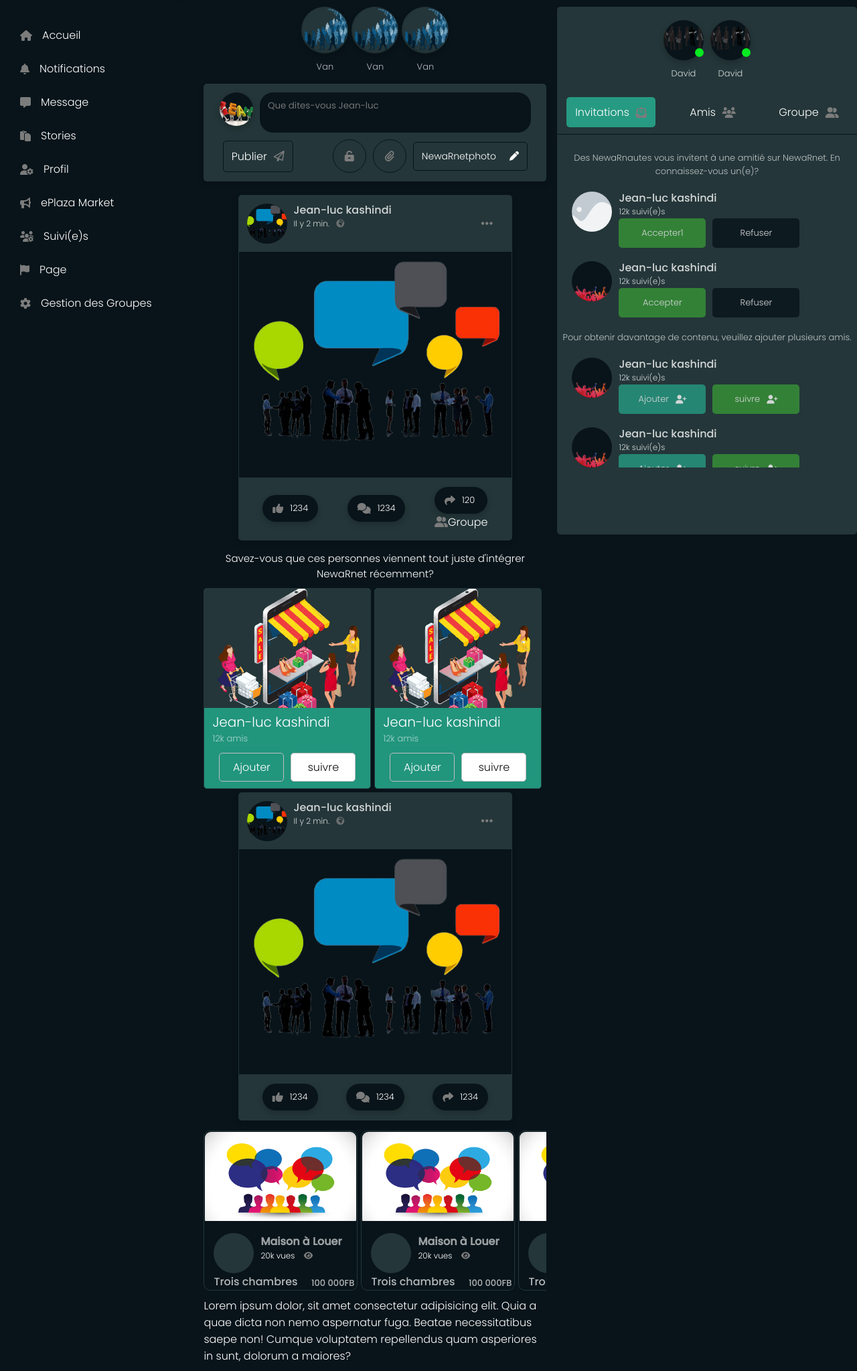
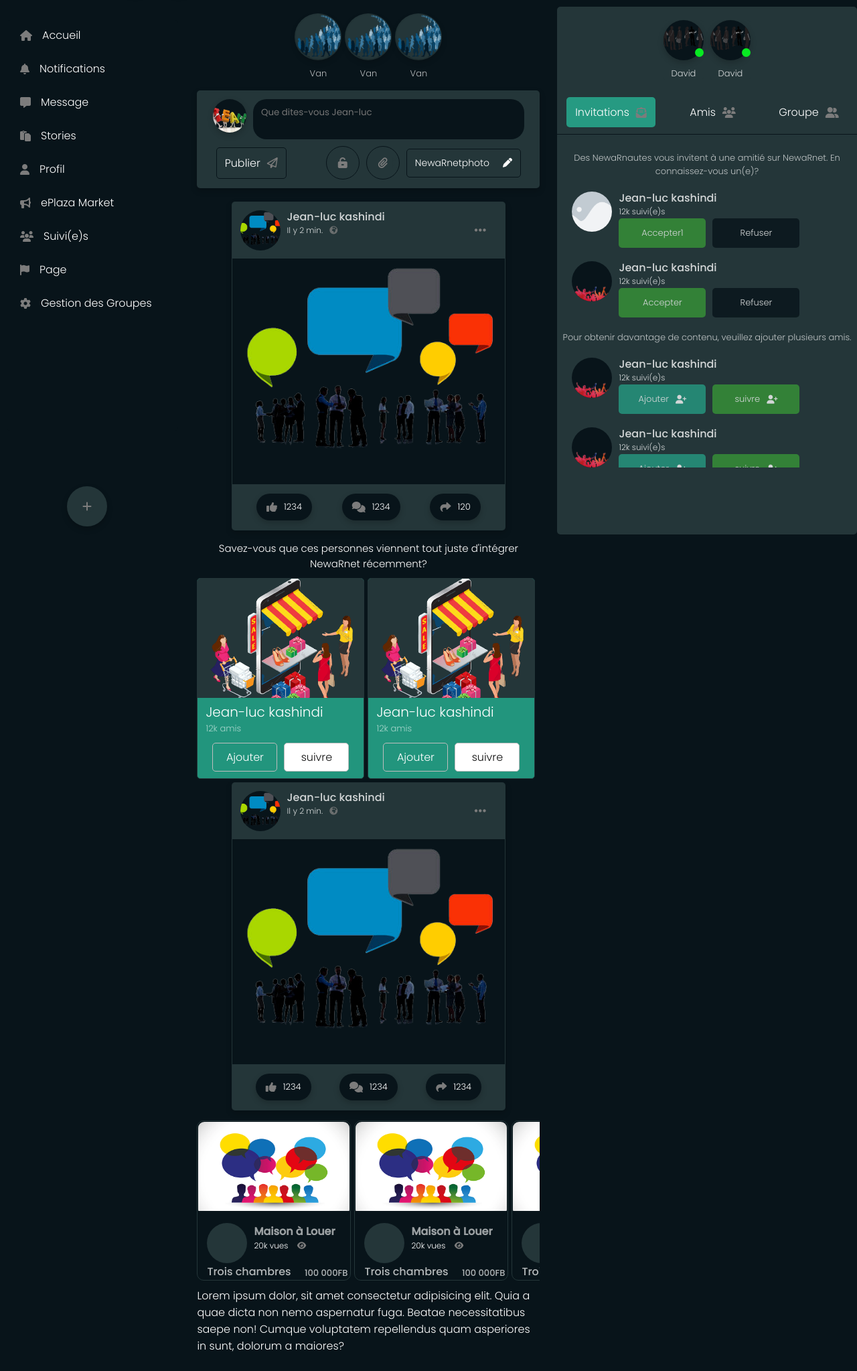
Before and after one commit to newarnetd/online_Version, a PHP site: page /Principale/accueil.html in a window 1280 px wide. Shown: the part 70-2117 px from the top of the page at 67% size. After the commit the page ends 2088 px from the top, so only its background shows below. Run offline with PHP 8.4, Linux system fonts and the light colour scheme.

Commit message:
exercice

```diff
--- a/Javascripts/PhotoTools.js
+++ b/Javascripts/PhotoTools.js
@@ -44,8 +44,3 @@
 {
     DroitemereOption.style.transform="TranslateX(-100%)";
 }
-
-
-function changerImage() {
-
-  }
--- a/Javascripts/refusActions.js
+++ b/Javascripts/refusActions.js
@@ -3,3 +3,9 @@
         event.preventDefault();
     }
 });
+const forms = document.querySelectorAll('form');
+forms.forEach(form => {
+    form.addEventListener('submit', (event) => {
+        event.preventDefault();
+    });
+});
--- a/Principale/accueil.html
+++ b/Principale/accueil.html
@@ -31,8 +31,9 @@
       <!-- Debut_main -->
       <main>
         <!-- cote_gauche_des_icons -->
-        <div class="leftmain">
-          <div class="sesionOption">
+        <div class="leftmain swiper mySwiper">
+          <div class="swiper-wrapper leftOption">
+              <div class="swiper-slide sesionOption">
                 <div class="iconcontainerOption" onclick="HommePrinciplae()">
                   <i class="fa-solid fa-home"></i>Accueil
                 </div>
@@ -42,23 +43,146 @@
                 <div class="iconcontainerOption" onclick="MessageSide()">
                   <i class="fa-solid fa-message"></i>Message
                 </div>
-            <div class="iconcontainerOption">
+                <a href="#" class="iconcontainerOption">
                   <i class="fa-solid fa-paste"></i>Stories
+                </a>
+                <a href="#" class="iconcontainerOption">
+                  <i class="fa-solid fa-user"></i>Profil
+                </a>
+                <a href="#" class="iconcontainerOption">
+                  <i class="fa-solid fa-bullhorn"></i>ePlaza Market
+                </a>
+                <div class="iconcontainerOption" onclick="Suivies()">
+                  <i class="fa-solid fa-users"></i>Suivi(e)s
                 </div>
-            <div class="iconcontainerOption">
-              <i class="fa-solid fa-user-gear"></i>Profil
-            </div>
-            <div class="iconcontainerOption">
-              <i class="fa-solid fa-bullhorn"></i>ePlaza Market
-            </div>
-            <div class="iconcontainerOption" onclick="Suivies()">
-              <i class="fa-solid fa-users-gear"></i>Suivi(e)s
-            </div>
-            <div class="iconcontainerOption">
+                <div class="iconcontainerOption"onclick="FunctionMoreOption()">
                   <i class="fa-solid fa-flag"></i> Page
                 </div>
-            <div class="iconcontainerOption">
+                <div class="iconcontainerOption"onclick="FunctionMoreOption()">
                   <i class="fa-solid fa-gear"></i>Gestion des Groupes
+                </div>
+              </div>
+              <div class="swiper-slide sliderLeft">
+                <div class="conversationHomePage">
+                  <button class="BoutonsRetoure" onclick="TurnBack()"><i class="fa-solid fa-arrow-left"></i> Retournez au Principal</button>
+                  <div class="SearchMessage"><input type="search" name="" id="" placeholder="Trouver un(e) ami(e)"></div>
+
+                  <div class="carterPrinciplale">
+
+                    <div class="conteneuramis">
+                      <div class="photoamis">
+                        <img src="../images/jobIcon.jpg"width="100%"height="100%"/>
+                      </div>
+                      <div class="nomamis">
+                        <h3>arsene cirhuza</h3>
+                        <p><small>En ligne </small></p>
+                      </div>
+                    </div>
+                    <div class="conteneuramis">
+                      <div class="photoamis">
+                        <img src="../images/jobIcon.jpg"width="100%"height="100%"/>
+                      </div>
+                      <div class="nomamis">
+                        <h3>arsene cirhuza</h3>
+                        <p><small>En ligne </small></p>
+                      </div>
+                    </div>
+
+                  </div>
+
+                </div>
+              </div>
+              <div class="swiper-slide">
+                <button class="BoutonsRetoure" onclick="TurnBack()"><i class="fa-solid fa-arrow-left"></i> Retournez au Principal</button>
+                <form action="" method="post" class="PostArticleForm">
+                  <input type="file" name="" id="storyPost" accept="image/*" hidden>
+                  <label for="storyPost" class="carterPostStory"><i class="fa-solid fa-plus"></i></label>
+                  <select class="btn" name="temps">
+                    <option value="">Temps pour ce Story</option>
+                    <option value="30">30 Minutes d'apparition</option>
+                    <option value="1">1 heures d'apparition</option>
+                    <option value="6">6 heures d'apparition</option>
+                    <option value="12">12 heures d'apparition</option>
+                    <option value="24">12 heures d'apparition</option>
+                  </select>
+                </form>
+                <div class="BoutonsRetoure add">Ajouter sur Story</div>
+              </div>
+              <div class="swiper-slide">
+                <button class="BoutonsRetoure" onclick="TurnBack()"><i class="fa-solid fa-arrow-left"></i> Retournez au Principal</button>
+                <form action="" method="post" class="PostArticleForm">
+                  <input type="file" name="" id="storyPost" accept="image/*" hidden >
+                  <label for="storyPost" class="carterPostStory"><i class="fa-solid fa-plus"></i></label>
+              </form>
+                <div class="BoutonsRetoure add">Modifier mon Profile</div>
+                <p class="Text_Norme">Cette photo offre aux NewaRnautes une première impression visuelle de votre personnalité sur votre profil.</p>
+              </div>
+              <div class="swiper-slide">
+                <button class="BoutonsRetoure" onclick="TurnBack()"><i class="fa-solid fa-arrow-left"></i> Retournez au Principal</button>
+                <form action="" method="post" class="PostArticleForm">
+                  <input type="file" name="" id="storyPost" accept="image/*" hidden>
+                  <label for="storyPost" class="carterPostStory"><i class="fa-solid fa-plus"></i></label>
+                </form>
+                <div class="BoutonsRetoure add">Modifier Ma couverture</div>
+                <p class="Text_Norme">cette photo donne aux visiteurs une première impression visuelle de votre personnalité sur ton Profile</p>
+              </div>
+              <div class="swiper-slide">
+                <button class="BoutonsRetoure" onclick="TurnBack()"><i class="fa-solid fa-arrow-left"></i> Retournez au Principal</button>
+                Createpage
+              </div>
+              <div class="swiper-slide">
+                <button class="BoutonsRetoure" onclick="TurnBack()"><i class="fa-solid fa-arrow-left"></i> Retournez au Principal</button>
+                <form action="" method="post" class="PostArticleForm">
+                  <div class="swiper mySwiper">
+                    <div class="swiper-wrapper CreationGroupe">
+                      <div class="swiper-slide">
+                        <div class="SuivantGroupe"onclick="SuivantGroupeCreation()">Continuer la création</div>
+                        <div class="SearchMessage"><input type="search" name="" id="" placeholder="Qui ajouter dans ce Groupe ?"></div>
+                        <div class="conteneuramis">
+                                  <div class="photoamis">
+                                    <img src="../images/jobIcon.jpg"width="100%"height="100%"/>
+                                  </div>
+                                  <div class="nomamis">
+                                    <h3>arsene cirhuza</h3>
+                                    <p><small>86 Membres </small></p>
+                                  </div>
+                                  <div class="iconeamis"><input type="checkbox" name="" id=""></div>
+                          </div>
+                        <div class="conteneuramis">
+                                  <div class="photoamis">
+                                    <img src="../images/jobIcon.jpg"width="100%"height="100%"/>
+                                  </div>
+                                  <div class="nomamis">
+                                    <h3>arsene cirhuza</h3>
+                                    <p><small>86 Membres </small></p>
+                                  </div>
+                                  <div class="iconeamis"><input type="checkbox" name="" id=""></div>
+                          </div>
+                      </div>
+                      <div class="swiper-slide">
+                        <input type="file" name="" id="storyPost" accept="image/*" hidden>
+                        <label for="storyPost" class="carterPostStory"><i class="fa-solid fa-image"></i></label>
+                      </form>
+                      <div class="BoutonsRetoure add">Créer ce groupe</div>
+                      <p class="Text_Norme">Vous assumerez le rôle d'admin direct dans ce groupe, en accord avec les normes  de NewaRnet.</p>
+                      </div>
+                      </div>
+                    </div>
+                </form>
+              </div>
+            </div>
+          </div>
+          <div class="menuTopLeftBouton"onclick="FunctionMoreOption()">
+            <i class="fa-solid fa-plus"></i>
+            <div class="menuToogleMore">
+              <div class="menuOptionBottom">
+                <div class="optionMenuHome" onclick="NewConversation()"><i class="fa-solid fa-message"></i>Nouvelle Conversation</div>
+                <div class="optionMenuHome"onclick="PostStory()"> <i class="fa-solid fa-circle-half-stroke"></i> Ajouter une Story</div>
+                <div class="optionMenuHome"onclick="ProfilEdite()"><i class="fa-solid fa-user-gear"></i>Modifier Ton Profile</div>
+                <div class="optionMenuHome"onclick="CouvertureEdite()"><i class="fa-solid fa-user-gear"></i>Modifier Ta Couverture</div>
+                <div class="optionMenuHome"onclick="CreatePage()"><i class="fa-solid fa-flag"></i>Creer Une page</div>
+                <div class="optionMenuHome"onclick="CreatGroupe()"><i class="fa-solid fa-user-group"></i>Creer Un Groupe</div>
+              </div>
             </div>
           </div>
         </div>
@@ -160,15 +284,12 @@
               <div class="emotionIcons">
                 <i class="fa-solid fa-comments"></i><span class="number">1234</span>
               </div>
-             <div class="SharePostMere">
-              <div class="emotionIcons" onclick="sharePOst()">
+              <div class="emotionIcons share" onclick="sharePOst(event)">
                 <i class="fa-solid fa-share"></i>
                 <span class="number">120</span>
-              </div>
-              <div class="sharePost ">
-                <div class="partagePost">
-                  <i class="fa-solid fa-user-group"></i>Groupe
-                </div>
+                <div class="menuOptionPartager">
+                  <div class="optionMenuHome"><i class="fa-solid fa-share"></i>Groupe</div>
+                  <div class="optionMenuHome"> <i class="fa-solid fa-flag"></i>Page</div>
                 </div>
               </div>
             </div>
--- a/Styles/styleCommun.css
+++ b/Styles/styleCommun.css
@@ -12,10 +12,7 @@
     --boxshadow_section_blanche: 0px 4px 10px rgba(0, 0, 0,.2);
     --color-titre_newarnet: rgba(39, 171, 142, 0.861);
     --color-blue:rgba(115, 130, 148, 0.935);
-    --color-jaune:rgba(255, 166, 0, 0.863);
-    --color-jaune:rgb(255, 210, 121);
-    /* color:#0c1317;
-    color:#0a1014; */
+    --color-jaune-text:rgb(255, 210, 121);
     --color-greenNoire: rgb(41, 41, 41);
     --color-green:var(--color-primary);
     --color-bordure-noire:rgba(0, 0, 0, 0.042);
@@ -30,7 +27,7 @@
     --color-border-radius-arond:30px;
     --mesure-center:0 auto;
     --transform-animation:  transform 0.2s,width 0.2s,height 0.2s;
-    --transition-duration: 1s,0.5s ,0.5s;
+    --transition-delay: 1s,0.5s ,0.5s;
     --z-index-1:1000;
     --z-index-2:100;
     --z-index-3:10;
@@ -154,3 +151,13 @@
     cursor: pointer;
     object-fit: cover;
   }
+  .Text_Norme{
+    width: 100%;
+    display: flex;
+    align-items: center;
+    justify-content: center;
+    color: var(--color-jaune-text);
+    text-align: center;
+    font-size: 12px;
+    margin-top: 10px;
+  }
--- a/Styles/style_accueil.css
+++ b/Styles/style_accueil.css
@@ -119,6 +119,9 @@
   justify-content: flex-start;
   margin-bottom: 5px;
 }
+.swiper-slide.sliderLeft{
+  width: 100%;
+}
 .sesionOption {
   display: flex;
   flex-direction: column;
@@ -234,6 +237,12 @@
   position: fixed;
   top: 100px;
 }
+.swiper-slide.sliderLeft{
+  width: 100%;
+}
+.swiper-wrapper.leftOption{
+  width: 100%;
+}
 .iconcontainerOption i {
   color: var(--color-icons_Theme_noire);
 }
@@ -319,6 +328,30 @@
   position: relative;
 }
 
+.fa-solid.fa-paperclip{
+  z-index: var(--z-index-2);
+}
+
+.iconDiv.menuMedia.active ~ .MunuInputs .menuInterface .iconMenuFile{
+  background: var(--color-blanche-2) !important;
+  box-shadow: var(--boxshadow_section_blanche) !important;
+  width: 50px;
+  height: 50px;
+  border-radius: 50%;
+  display: flex;
+  align-items: center;
+  justify-content: center;
+}
+.menuInterface .iconMenuFile{
+  background: var(--color-blanche-1);
+  box-shadow: none;
+}
+.menuInterface i{
+  color: var(--color-blanche-1) !important;
+}
+.iconDiv.menuMedia.active ~ .MunuInputs .menuInterface i{
+  color: var(--color-text);
+}
 .iconDiv.menuMedia.active ~ .MunuInputs{
   background: var(--color-blanche-1);
   width: 250px;
@@ -327,7 +360,102 @@
   border-radius: 5px;
   overflow: hidden;
   height: 80px;
+  transition-delay: .1s,0.5s ,0.5s;
 
+}
+.emotionIcons{
+  cursor: pointer;
+}
+.MunuInputs{
+  width: 20px;
+  height: 20px;
+  border-radius: 5%;
+  overflow: hidden;
+  position: absolute;
+  background:var(--color-blanche-1);
+  right:42%;
+  padding: 0;
+  overflow: hidden;
+  z-index: 600;
+  transition: transform .5s,width 0.5s,height 1s;
+  transition-delay: .5s,0.5s ,0.5s;
+}
+.conversationHomePage{
+ width: 100%;
+ height: 100%;
+}
+.BoutonsRetoure i{
+  padding-right: 15px;
+}
+.swiper-wrapper.leftOption .swiper-slide{
+  width: 100%;
+  border-radius: 5px;
+  background: var(--color-blanche-1);
+  width: 100%;
+  max-height: 70%;
+  height: 100%;
+  overflow-y: auto;
+}
+.BoutonsRetoure.add{
+  background: var(--color-blanche-2);
+  color: var(--color-text);
+  cursor: pointer;
+}
+.carterPostStory{
+  height: 250px;
+  height: 250px;
+  background: var(--color-blanche-2);
+  display: flex;
+  align-items: center;
+  justify-content: center;
+  border-radius: 5px;
+}
+.PostArticleForm{
+  width: 90%;
+  margin: 0px auto;
+}
+.swiper-wrapper.leftOption .swiper-slide.sesionOption{
+  background: var(--color-blanche-2);
+}
+.SearchMessage{
+  width: 98%;
+  margin: 5px auto;
+  background: var(--color-blanche-2);
+  padding: 10px 12px;
+  border-radius: 20px;
+  display: flex;
+  align-items: center;
+  justify-content: flex-start;
+}
+.SearchMessage input{
+  width: 100%;
+  height:100%
+}
+.BoutonsRetoure i{
+  color: #FFF;
+}
+.BoutonsRetoure{
+  width:98%;
+  padding: var(--padding_boutons);
+  cursor: pointer;
+  display: flex;
+  align-items: center;
+  justify-content: center;
+  background: var(--color-primary);
+  border-radius: 5px;
+  color: #FFF;
+  margin: 5px auto;
+
+}
+.carterPrinciplale{
+ width: 100%;
+ height: 100%;
+}
+.swiper-slide .conteneuramis .photoamis{
+  width: 40px;
+  height: 40px;
+  border-radius: var(--border-radius_cercle);
+  background: var(--color-blanche-2);
 }
 .menuInterface{
   display: flex;
@@ -337,6 +465,75 @@
   height: 100%;
   padding: 0 15px;
 }
+.menuTopLeftBouton i{
+  z-index: var(--z-index-1);
+}
+.menuTopLeftBouton{
+  display: flex;
+  align-items: center;
+  justify-content: center;
+ width: 60px;
+ height: 60px;
+  background: var(--color-blanche-1);
+  position: fixed;
+  cursor: pointer;
+  border-radius: 50%;
+  z-index: var(--z-index-1);
+  left: 100px;
+  bottom: 20px;
+  box-shadow: var(--boxshadow_section_blanche);
+}
+
+.menuTopLeftBouton.active .menuOptionBottom{
+  color:var(--color-text);
+}
+.menuToogleMore{
+  width: 20px;
+  height: 20px;
+  padding: 0;
+  border-radius: 50%;
+  background: var(--color-blanche-1);
+  position: absolute;
+  transition:  transform .5s,width 0.2s,height 0.2s;
+  transition-delay: .5s,0.1s ,0.1s;
+  overflow: hidden;
+}
+.menuOptionBottom{
+  width: 100%;
+  height: 100%;
+  color:var(--color-blanche-1);
+  position: relative;
+}
+
+.menuTopLeftBouton.active .optionMenuHome{
+  color: var(--color-text);
+}
+.optionMenuHome{
+  color: var(--color-blanche-1);
+  display: flex;
+  position: relative;
+  align-items: center;
+  width: 100%;
+  padding: 10px 12px;
+  cursor: pointer;
+  gap:12px;
+  justify-content: flex-start;
+}
+.menuTopLeftBouton.active .menuToogleMore{
+  width: 270px;
+  height: 300px;
+  border-radius: 10px;
+  background: var(--color-blanche-1);
+  box-shadow: var(--boxshadow_section_blanche);
+  transform: translatey(-200px);
+  margin-left: 20px;
+  color:var(--color-blanche-1);
+  transition-delay: .1s,0.2s ,0.5s;
+  opacity: 1 !important;
+  overflow: hidden;
+  padding: 10px;
+}
+
 .iconMenuFile{
   background: var(--color-blanche-2);
   box-shadow: var(--boxshadow_section_blanche);
@@ -346,21 +543,50 @@
   display: flex;
   align-items: center;
   justify-content: center;
+
 }
-.SharePostMere{
+.emotionIcons.share.partager .menuOptionPartager{
+  width: 150px;
+  border-radius: 3px;
+  height: 120px;
+  background: var(--color-blanche-1);
+  color: var(--color-text);
+  transform: translateY(-100px);
+  transition-delay: .1s,0.2s ,0.5s;
+  flex-direction: column;
+  display: flex;
+  box-shadow: var(--boxshadow_section_blanche);
+
+}
+.emotionIcons.share.partager .menuOptionPartager .optionMenuHome:hover{
+  background: var(--color-blanche-2);
+
+}
+.emotionIcons.share.partager .menuOptionPartager .optionMenuHome{
+  color: var(--color-text);
+  border-bottom: 1px solid var(--color-blanche-2);
+  cursor: pointer;
+  padding: 8px;
+}
+.emotionIcons.share{
   position: relative;
 }
-.MunuInputs{
-  width: 0px;
-  height: 0px;
+.emotionIcons.share i{
+  z-index: var(--z-index-2);
+}
+.menuOptionPartager .optionMenuHome,.menuOptionPartager .optionMenuHome i{
+  color: var(--color-blanche-2);
+}
+.menuOptionPartager{
+  position: absolute;
+  width: 20px;
+  overflow: hidden;
+  height: 20px;
   border-radius: 50%;
-  overflow: hidden;
-  position: absolute;
-  background:var(--color-blanche-2);
-  right:42%;
-  z-index: 600;
-  transition: transform 0.2s,width 0.2s,height 0.2s;
-  transition-duration: 1s,0.5s ,0.5s;
+  background: var(--color-blanche-2);
+  color:var(--color-blanche-2);
+  transition:  transform .1s,width 0.2s,height 0.2s;
+  transition-delay: .5s,0.1s ,0.1s;
 }
 .iconDiv.menuMedia{
   overflow: hidden;
@@ -683,6 +909,22 @@
 .inputSessionGroupecreate .textChamps{
   background: var(--color-blanche-2);
 }
+.SuivantGroupe{
+  background: var(--color-primary);
+  border-radius: 5px;
+  cursor: pointer;
+  color: #FFF;
+  display: flex;
+  align-items: center;
+  justify-content: center;
+  width: 98%;
+  padding: var(--padding_boutons);
+  margin: 5px auto;
+}
+.swiper-wrapper.CreationGroupe .conteneuramis:hover{
+  background: none;
+}
+
 .topGroupeSettings{
   display: flex;
   align-items: center;
```
Also changed, not shown: Javascripts/fonctionsAccueil.js (+62 -2 lines), Javascripts/stylepage.js (+11 -15 lines). Lines whose indentation alone changed are shown as unchanged.
